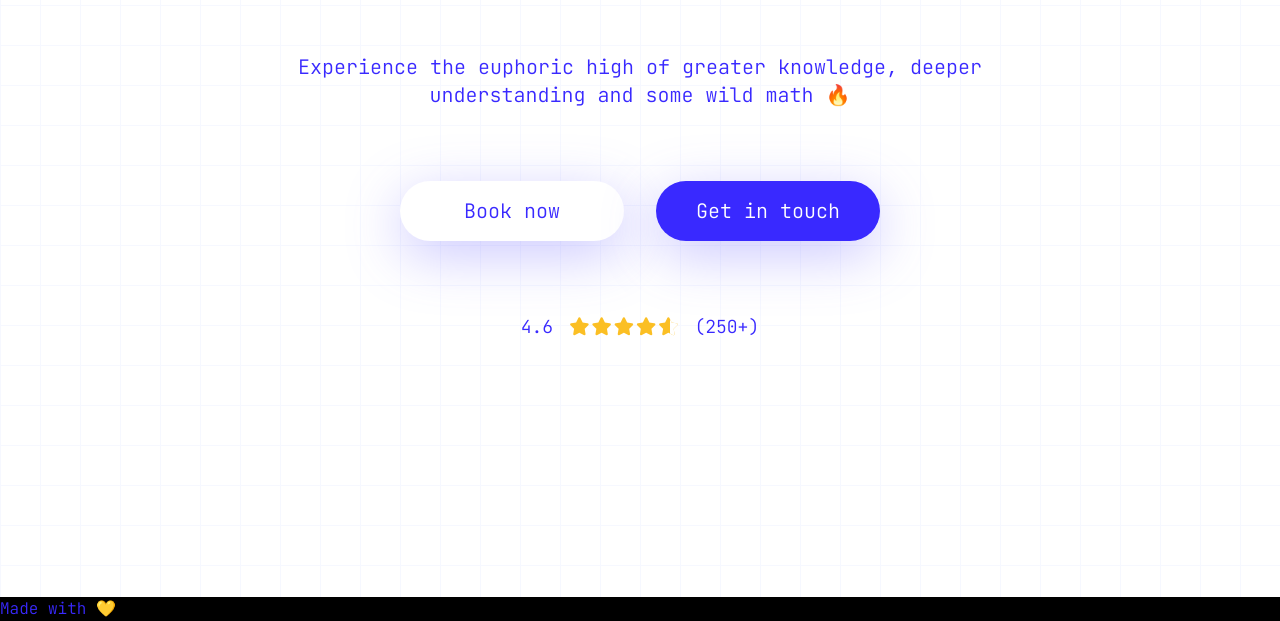
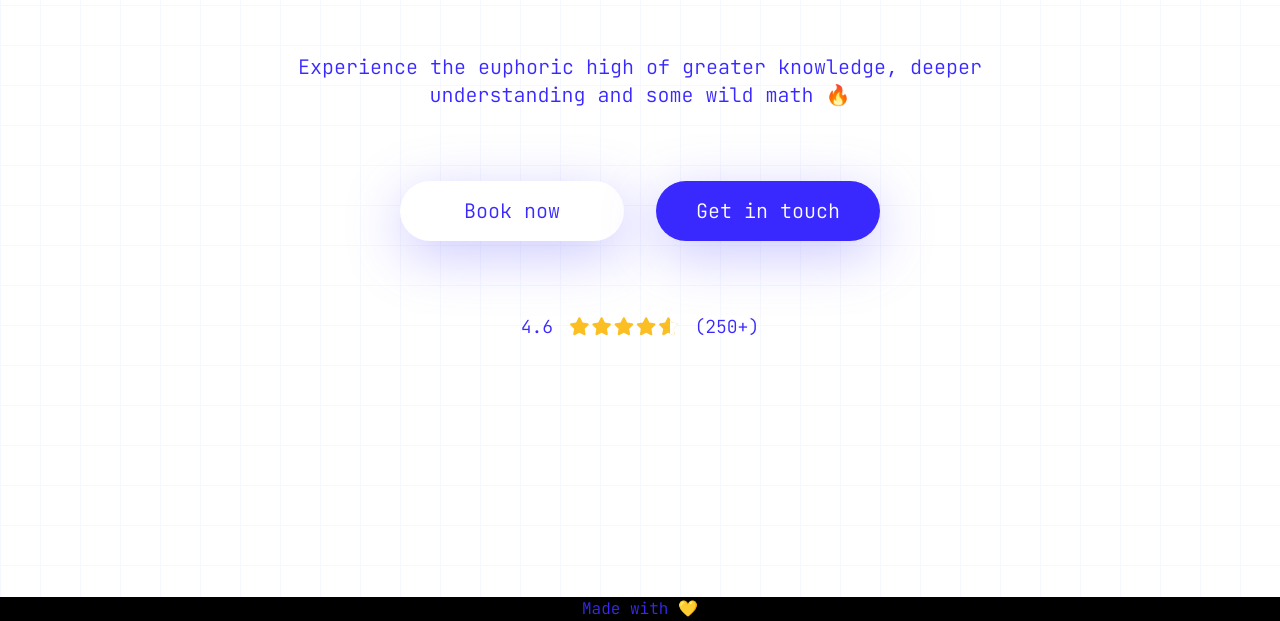
Before and after one commit to Davsan88/crystal-math, a website built with Vite: page index.html in a window 1280 px wide. Shown: the part 315-936 px from the top of the page. Built offline with nearby package versions, Linux system fonts and the light colour scheme.

Commit message:
Update index.html

```diff
--- a/index.html
+++ b/index.html
@@ -108,7 +108,7 @@
 
     </section>
   </main>
-  <footer class="flex items-center bg-black ">
+  <footer class="flex items-center justify-center bg-black ">
     <p>Made with 💛</p>
   </footer>
 </body>
```
